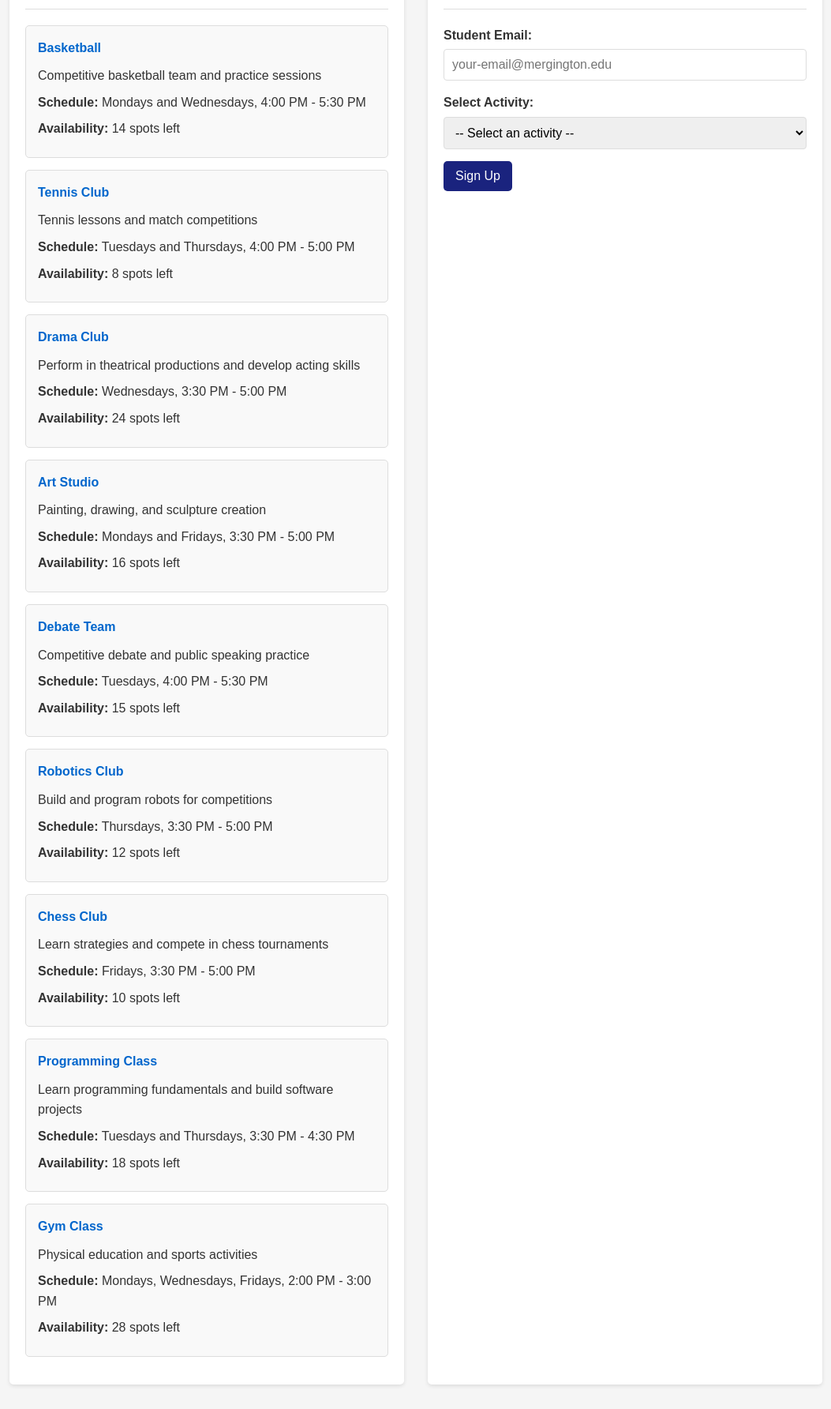
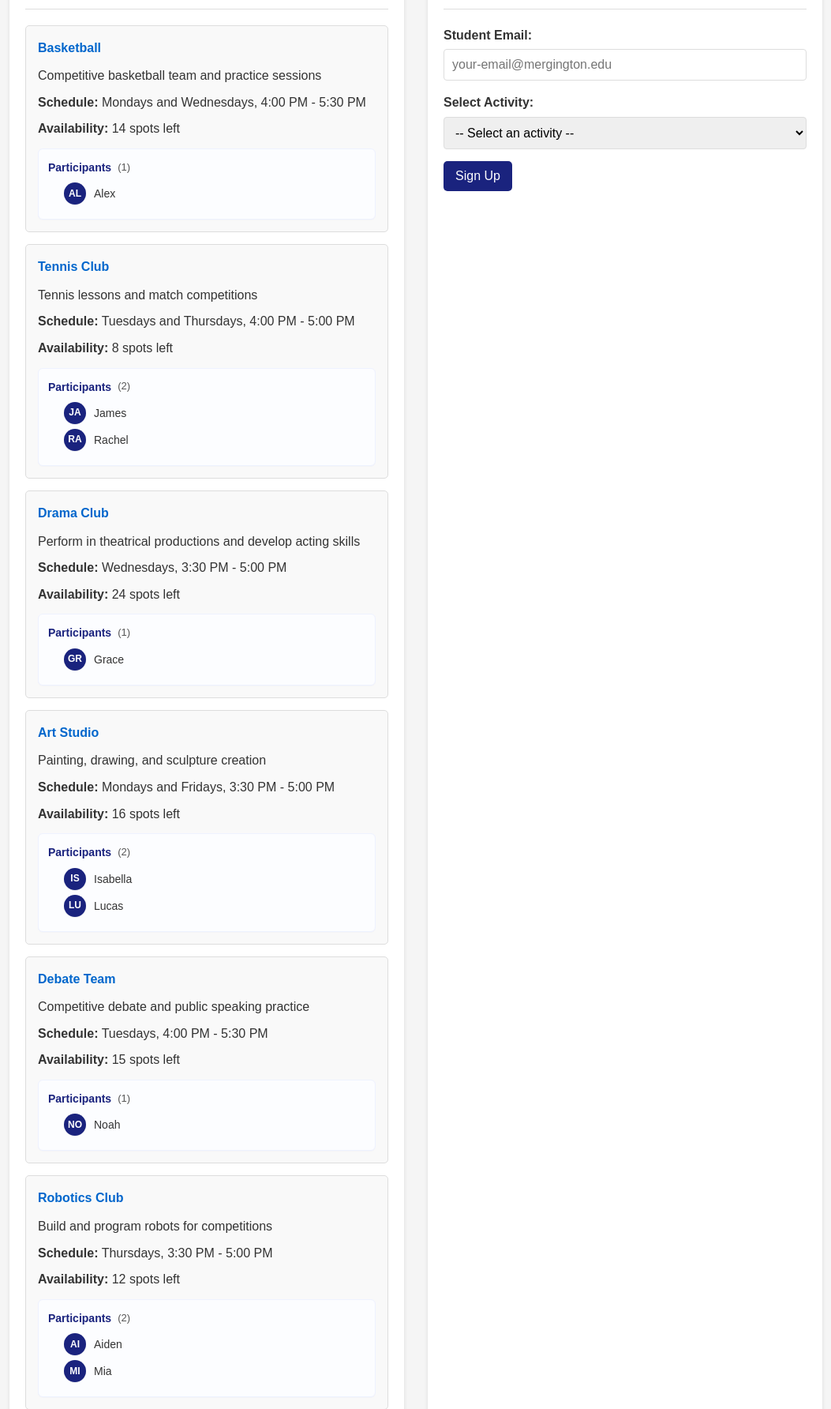
Before and after one commit to Karthikkevin/AI_powered-code-suggestion-using-GitHub-Copilot, a FastAPI app: page /static/index.html in a window 1280 px wide. Shown: the part 239-2023 px from the top of the page at 79% size, without its empty margins (113-1166 px from the left). Run offline with FastAPI, Linux system fonts and the light colour scheme.

Commit message:
Add participants section with dynamic rendering and styling to activity cards

```diff
--- a/src/static/app.js
+++ b/src/static/app.js
@@ -3,6 +3,21 @@ document.addEventListener("DOMContentLoaded", () => {
   const activitySelect = document.getElementById("activity");
   const signupForm = document.getElementById("signup-form");
   const messageDiv = document.getElementById("message");
+
+  // Helper: create initials from an email local-part
+  function getInitials(email) {
+    const local = String(email).split("@")[0] || "";
+    const parts = local.split(/[._-]/).filter(Boolean);
+    if (parts.length === 1) return parts[0].slice(0, 2).toUpperCase();
+    return (parts[0][0] + (parts[1][0] || "")).toUpperCase();
+  }
+
+  // Helper: turn email local-part into a readable name (e.g., 'jane.doe' -> 'Jane Doe')
+  function displayNameFromEmail(email) {
+    const local = String(email).split("@")[0] || "";
+    const parts = local.split(/[._-]/).filter(Boolean);
+    return parts.map(p => p.charAt(0).toUpperCase() + p.slice(1)).join(" ") || email;
+  }
 
   // Function to fetch activities from API
   async function fetchActivities() {
@@ -10,8 +25,9 @@ document.addEventListener("DOMContentLoaded", () => {
       const response = await fetch("/activities");
       const activities = await response.json();
 
-      // Clear loading message
+      // Clear loading message and reset select options
       activitiesList.innerHTML = "";
+      activitySelect.innerHTML = '<option value="">-- Select an activity --</option>';
 
       // Populate activities list
       Object.entries(activities).forEach(([name, details]) => {
@@ -27,6 +43,41 @@ document.addEventListener("DOMContentLoaded", () => {
           <p><strong>Availability:</strong> ${spotsLeft} spots left</p>
         `;
 
+        // Participants section
+        const participantsDiv = document.createElement("div");
+        participantsDiv.className = "participants";
+        participantsDiv.setAttribute("aria-label", `Participants for ${name}`);
+
+        const heading = document.createElement("h5");
+        heading.innerHTML = `Participants <span class="participants-count">(${details.participants.length})</span>`;
+        participantsDiv.appendChild(heading);
+
+        if (!details.participants || details.participants.length === 0) {
+          const empty = document.createElement("div");
+          empty.className = "empty";
+          empty.textContent = "No participants yet. Be the first to sign up!";
+          participantsDiv.appendChild(empty);
+        } else {
+          const ul = document.createElement("ul");
+          details.participants.forEach((email) => {
+            const li = document.createElement("li");
+
+            const avatar = document.createElement("span");
+            avatar.className = "participant-avatar";
+            avatar.textContent = getInitials(email);
+
+            const nameSpan = document.createElement("span");
+            nameSpan.className = "participant-name";
+            nameSpan.textContent = displayNameFromEmail(email);
+
+            li.appendChild(avatar);
+            li.appendChild(nameSpan);
+            ul.appendChild(li);
+          });
+          participantsDiv.appendChild(ul);
+        }
+
+        activityCard.appendChild(participantsDiv);
         activitiesList.appendChild(activityCard);
 
         // Add option to select dropdown
@@ -62,6 +113,9 @@ document.addEventListener("DOMContentLoaded", () => {
         messageDiv.textContent = result.message;
         messageDiv.className = "success";
         signupForm.reset();
+
+        // Refresh activities so newly-signed-up participant shows immediately
+        fetchActivities();
       } else {
         messageDiv.textContent = result.detail || "An error occurred";
         messageDiv.className = "error";
--- a/src/static/styles.css
+++ b/src/static/styles.css
@@ -74,6 +74,90 @@ section h3 {
   margin-bottom: 8px;
 }
 
+/* Participants section */
+.activity-card .participants {
+  margin-top: 12px;
+  padding: 12px;
+  background-color: #fcfdff;
+  border-radius: 6px;
+  border: 1px solid #eef2ff;
+  box-shadow: 0 1px 0 rgba(26, 35, 126, 0.02);
+}
+
+.activity-card .participants h5 {
+  margin: 0 0 8px 0;
+  font-size: 14px;
+  font-weight: 600;
+  color: #1a237e;
+  display: flex;
+  align-items: center;
+  gap: 8px;
+}
+
+/* subtle participants count styling */
+.activity-card .participants .participants-count {
+  font-weight: 500;
+  color: #555;
+  font-size: 13px;
+}
+
+/* Participant list (bulleted but compact) */
+.activity-card .participants ul {
+  list-style: disc;
+  padding-left: 20px;
+  margin: 0;
+}
+
+.activity-card .participants li {
+  display: flex;
+  align-items: center;
+  gap: 10px;
+  margin-bottom: 6px;
+  color: #333;
+  font-size: 14px;
+}
+
+/* Small circular avatar/initial badge */
+.activity-card .participant-avatar {
+  flex: 0 0 auto;
+  width: 28px;
+  height: 28px;
+  border-radius: 50%;
+  background-color: #1a237e;
+  color: white;
+  display: inline-flex;
+  align-items: center;
+  justify-content: center;
+  font-size: 12px;
+  font-weight: 700;
+  box-shadow: 0 1px 0 rgba(0,0,0,0.05);
+}
+
+/* participant name text */
+.activity-card .participant-name {
+  color: #333;
+  line-height: 1;
+}
+
+/* subtle empty state */
+.activity-card .participants .empty {
+  font-style: italic;
+  color: #666;
+  padding: 6px 0;
+}
+
+/* responsive adjustments */
+@media (max-width: 480px) {
+  .activity-card .participants {
+    padding: 10px;
+  }
+  .activity-card .participant-avatar {
+    width: 24px;
+    height: 24px;
+    font-size: 11px;
+  }
+}
+
 .form-group {
   margin-bottom: 15px;
 }
```
Also changed, not shown: src/templates/activity-card.html (added, +30 -0 lines).
